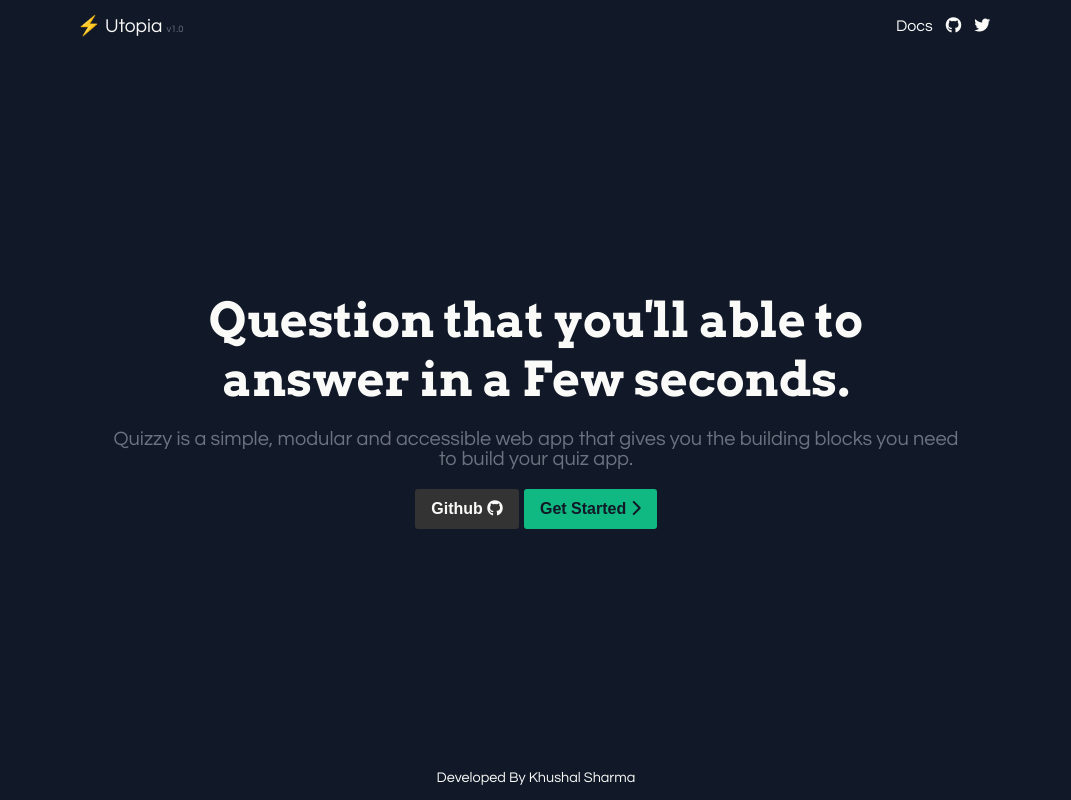
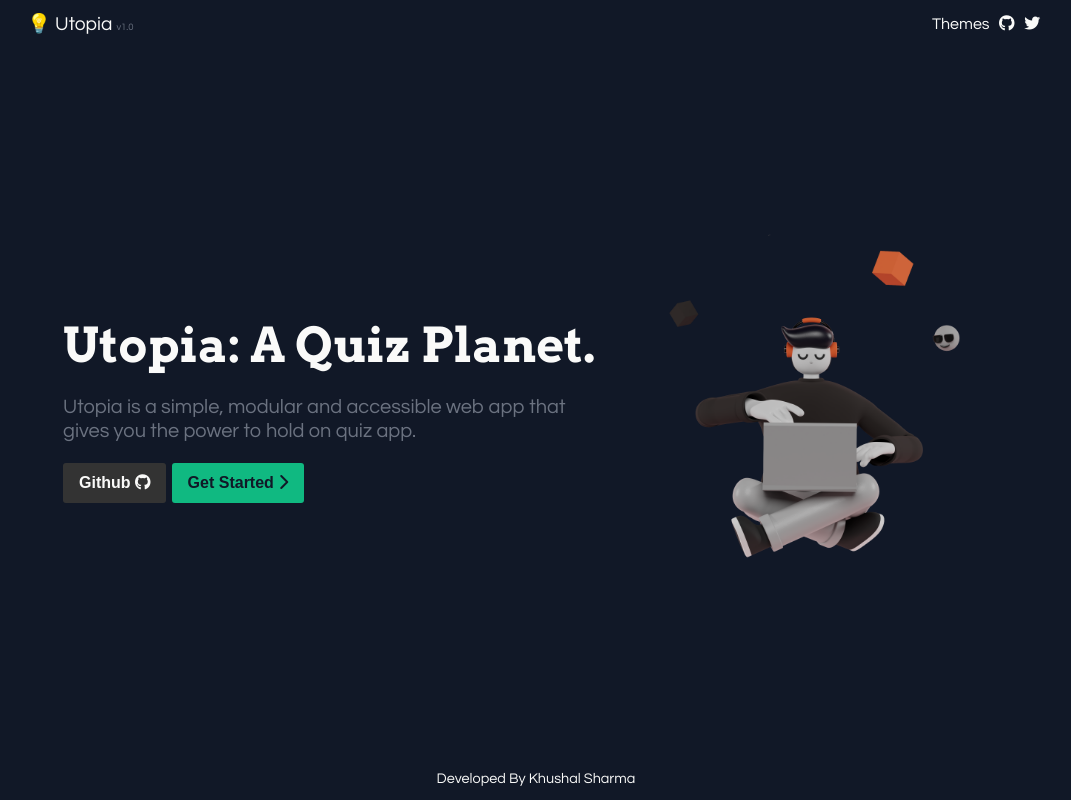
Before and after one commit to Logan1x/Utopia, a plain HTML site: page index.html in a window 1280 px wide. Shown: the whole page, without its empty margins (104-1175 px from the left). Drawn offline with Linux system fonts and the light colour scheme.

Commit message:
Refactor: homapge and navbar code

```diff
--- a/index.html
+++ b/index.html
@@ -10,26 +10,16 @@
       crossorigin="anonymous"
     ></script>
     <title>Utopia</title>
-    <link rel="shortcut icon" href="favicon.ico" type="image/x-icon" />
+    <link rel="shortcut icon" href="./assets/favicon.ico" type="image/x-icon" />
   </head>
   <body class="container-main">
-    <nav class="nav">
-      <p class="nav-title">
-        <a href="/"> ⚡ Utopia </a><span class="text-sm">v1.0</span>
-      </p>
-      <div class="nav-pills">
-        <a href="#">Docs</a>
-        <i class="fab fa-github"></i>
-        <i class="fab fa-twitter"></i>
-      </div>
-    </nav>
+    <nav class="nav"></nav>
     <main class="hero">
-      <h1 class="hero-title">
-        Question that you'll able to answer in a Few seconds.
-      </h1>
+      <div class="hero-content">
+        <h1 class="hero-title">Utopia: A Quiz Planet.</h1>
         <p class="hero-subtitle">
-        Quizzy is a simple, modular and accessible web app that gives you the
-        building blocks you need to build your quiz app.
+          Utopia is a simple, modular and accessible web app that gives you the
+          power to hold on quiz app.
         </p>
         <div class="hero-btns">
           <button class="btn-github">
@@ -41,10 +31,13 @@
               <span><i class="fas fa-chevron-right"></i></span></button
           ></a>
         </div>
+      </div>
+      <img src="./assets/Saly-13.png" class="hero-image" alt="hero-image" />
     </main>
     <footer>
       Developed By
       <span class="text-highlight"><a href="#">Khushal Sharma</a></span>
     </footer>
+    <script src="./nav.js"></script>
   </body>
 </html>
--- /dev/null
+++ b/nav.js
@@ -0,0 +1,4 @@
+const navbar = document.querySelector(".nav");
+
+navbar.innerHTML =
+  '<p class="nav-title"><span class="rotate">💡</span><a href="/"> Utopia </a><span class="text-sm">v1.0</span></p><div class="nav-pills"><a href="/components/themes.html">Themes</a><a href="https://github.com/Logan1x/utopia"><i class="fab fa-github"></i></a><a href="https://twitter.com/herkuch"><i class="fab fa-twitter"></i></a></div>';
--- a/styles/global.css
+++ b/styles/global.css
@@ -2,6 +2,8 @@
 
 @import url("./utility.css");
 @import url("./themes.css");
+@import url("./question.css");
+@import url("./results.css");
 
 :root {
   --color-primary: #10b981;
@@ -14,12 +16,16 @@
   --color-danger: #ff0000;
 }
 
+body {
+  line-height: 1.2;
+}
+
 .container-main {
   display: grid;
   grid-template-columns: 1fr;
   grid-template-rows: 50px 1fr 30px;
   height: 100vh;
-  max-width: 950px;
+  max-width: 1050px;
   grid-template-areas:
     "header "
     "main "
@@ -55,6 +61,10 @@
   cursor: pointer;
 }
 
+.rotate {
+  transform: rotate(45deg) perspective(0);
+}
+
 .nav-title a {
   color: var(--color-foreground);
 }
@@ -79,6 +89,18 @@
   text-align: center;
   grid-area: main;
   margin: auto 2rem;
+  display: flex;
+  justify-content: space-around;
+  align-items: center;
+}
+
+.hero-image {
+  width: 400px;
+  height: auto;
+}
+
+.hero-content {
+  text-align: left;
 }
 
 .hero-title {
@@ -145,48 +167,10 @@ footer .text-highlight a {
     "footer footer";
 }
 
-aside {
-  grid-area: aside;
-  background: var(--color-background);
-  color: var(--color-secondary);
-  /* border: 1px solid; */
-  font-size: small;
-  overflow-y: scroll;
-  overflow-x: hidden;
-}
+/* quiz question */
 
-/* scrollbar */
-
-aside::-webkit-scrollbar {
-  width: 3px;
-}
-
-aside::-webkit-scrollbar-track {
-  -webkit-box-shadow: inset 0 0 6px rgba(0, 0, 0, 0.3);
-}
-
-.sidebar-lists {
-  display: flex;
-  flex-direction: column;
-  justify-content: center;
-  align-items: flex-start;
-  margin: auto 0.5rem;
-}
-
-.sidebar-lists a {
-  margin: 0.5rem 0rem;
-  color: var(--color-secondary);
-}
-
-.sidebar-lists a:hover {
-  color: var(--color-primary);
-}
-
-.sidebar-lists .sidebar-title {
-  font-weight: bold;
-  margin: 0.5rem 0;
-  padding: 0.5rem 0rem;
-  border-bottom: 1px solid;
+.question-body {
+  margin: 2rem 0rem;
 }
 
 @media only screen and (max-width: 600px) {
@@ -200,7 +184,11 @@ aside::-webkit-scrollbar-track {
       "footer";
   }
 
-  aside {
-    display: none;
+  .hero {
+    flex-direction: column-reverse;
+  }
+
+  .hero-content {
+    text-align: center;
   }
 }
--- a/styles/themes.css
+++ b/styles/themes.css
@@ -15,7 +15,7 @@
   color: var(--color-foreground);
   border-radius: 0.3rem;
   text-align: left;
-  width: 230px;
+  width: 270px;
   margin: 0.3rem;
   height: auto;
 }
@@ -24,14 +24,14 @@
 }
 
 .card-img {
-  width: 230px;
+  width: 270px;
   border-radius: 0.3rem;
 }
 
 .card-content {
   display: grid;
   grid-template-columns: 1fr;
-  grid-template-rows: 50px 1fr 50px;
+  grid-template-rows: 50px 1fr 70px;
   height: 25vh;
 }
 
@@ -42,7 +42,6 @@
 
 .card-text {
   padding: 0rem 0.8rem;
-  margin: 1rem 0rem;
   border-radius: 4px;
   font-size: 0.9rem;
   flex-grow: 2;
@@ -54,6 +53,10 @@
 }
 .card-btn a {
   color: var(--color-foreground);
+}
+
+.card-btn:hover {
+  opacity: 0.85;
 }
 
 /* modal */
@@ -84,6 +87,14 @@
   align-items: center;
 }
 
+.modal-body a {
+  text-decoration: none;
+}
+
+.model-text-left {
+  text-align: left;
+}
+
 .show-modal {
   display: none;
 }
```
Also changed, not shown: app.js (deleted, +0 -15 lines), components/themes.html (+35 -17 lines), assets/Saly-13.png (added), assets/favicon.ico (added). Lines whose indentation alone changed are shown as unchanged.
